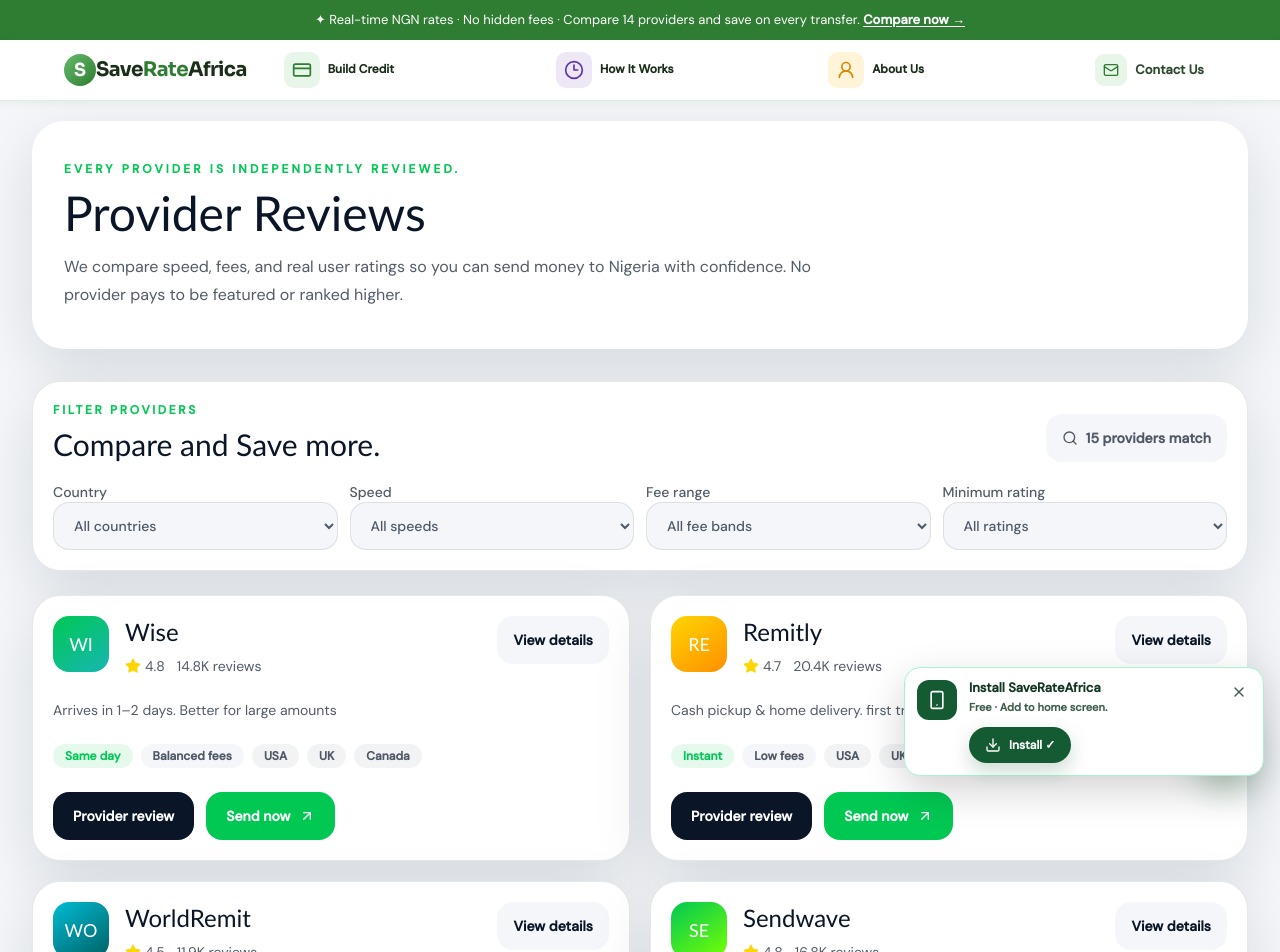
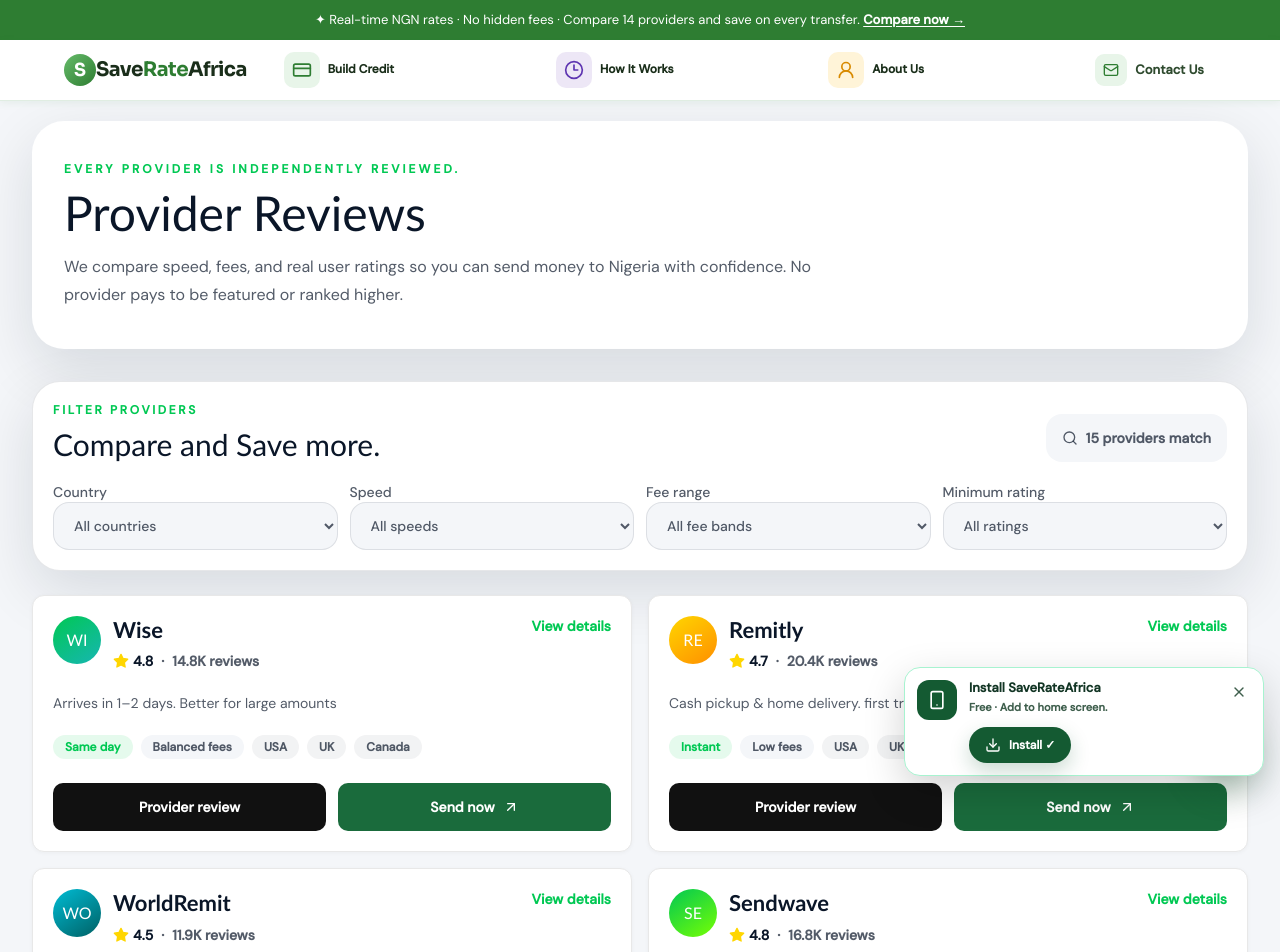
Before and after one commit to Chinenyeonukogu/SaveRateAfrica, a Next.js app: page /providers in a window 1280 px wide. Shown: the top 952 px of the page. Built offline with nearby package versions, Linux system fonts and the light colour scheme.

Commit message:
Refine compare modal and provider cards (#13)
* Show comparison results in modal overlay

* Refine compare modal and provider cards

```diff
--- a/components/HomePageShell.tsx
+++ b/components/HomePageShell.tsx
@@ -332,7 +332,7 @@ export function HomePageShell({ initialComparison }: HomePageShellProps) {
             animate={{ opacity: 1 }}
             aria-labelledby="comparison-modal-title"
             aria-modal="true"
-            className="fixed inset-0 z-[10000] flex items-center justify-center px-4 py-6 min-[600px]:px-6"
+            className="fixed inset-0 z-[10000] flex items-end justify-center px-0 py-0 min-[600px]:px-6 min-[600px]:py-6 min-[900px]:items-center"
             initial={{ opacity: 0 }}
             role="dialog"
             style={{ backgroundColor: "rgba(0,0,0,0.6)" }}
@@ -346,11 +346,11 @@ export function HomePageShell({ initialComparison }: HomePageShellProps) {
             <motion.div
               id="compare-rates"
               ref={modalPanelRef}
-              animate={{ opacity: 1, y: 0, scale: 1 }}
-              className="relative flex max-h-[calc(100vh-48px)] w-full max-w-[1180px] flex-col overflow-hidden rounded-[18px] bg-white shadow-[0_28px_90px_rgba(0,0,0,0.35)] outline-none"
-              initial={{ opacity: 0, y: 22, scale: 0.98 }}
+              animate={{ y: 0 }}
+              className="relative flex h-[95vh] max-h-[95vh] w-full max-w-[760px] flex-col overflow-hidden rounded-t-[18px] bg-white shadow-[0_28px_90px_rgba(0,0,0,0.35)] outline-none min-[600px]:h-auto min-[600px]:rounded-[18px]"
+              initial={{ y: "100%" }}
               tabIndex={-1}
-              transition={{ duration: 0.28, ease: "easeOut" }}
+              transition={{ duration: 0.35, ease: [0.25, 0.1, 0.25, 1] }}
               onMouseDown={(event) => event.stopPropagation()}
             >
               <div className="flex shrink-0 items-start justify-between gap-4 border-b border-[#e0ede2] px-4 py-4 min-[600px]:px-6 min-[600px]:py-5">
--- a/components/ProvidersDirectoryClient.tsx
+++ b/components/ProvidersDirectoryClient.tsx
@@ -115,7 +115,7 @@ export function ProvidersDirectoryClient({
         </div>
       </div>
 
-      <div className="grid gap-5 lg:grid-cols-2">
+      <div className="grid gap-4 lg:grid-cols-2">
         {filteredProviders.map((provider) => (
           <ProviderDirectoryCard
             key={provider.slug}
@@ -143,40 +143,44 @@ function ProviderDirectoryCard({
   const corridor = buildNigeriaCorridor(origin ?? "All");
 
   return (
-    <article className="rounded-[28px] border border-brand-navy/10 bg-white p-5 shadow-float">
+    <article className="flex h-full flex-col rounded-[12px] border border-[#e8e8e8] bg-white p-5 shadow-[0_1px_4px_rgba(0,0,0,0.04)]">
       <div className="flex items-start justify-between gap-4">
-              <div className="flex items-start gap-4">
+        <div className="flex min-w-0 items-start gap-3">
           <div
-                  className="flex h-14 w-14 items-center justify-center rounded-2xl font-heading text-lg text-white"
+            className="flex h-12 w-12 shrink-0 items-center justify-center rounded-full font-heading text-base text-white"
             style={{
               background: `linear-gradient(145deg, ${provider.logoFrom}, ${provider.logoTo})`
             }}
           >
             {provider.name.slice(0, 2).toUpperCase()}
           </div>
-                <div>
-                  <h3 className="font-heading text-2xl text-brand-navy">
+          <div className="min-w-0">
+            <h3 className="text-[22px] font-bold leading-tight text-brand-navy">
               {provider.name}
             </h3>
-                  <div className="mt-2 flex items-center gap-3 text-sm text-brand-navy/70">
-                    <div className="inline-flex items-center gap-1">
+            <div className="mt-2 flex flex-wrap items-center gap-2 text-sm font-semibold text-brand-navy/70">
+              <span className="inline-flex items-center gap-1 text-brand-navy">
                 <Star className="h-4 w-4 fill-brand-yellow text-brand-yellow" />
                 {provider.rating.toFixed(1)}
-                    </div>
+              </span>
+              <span>·</span>
               <span>{formatCompact(provider.reviewCount)} reviews</span>
             </div>
           </div>
         </div>
 
         <Link
-                className="hidden min-h-12 items-center rounded-2xl bg-brand-light px-4 text-sm font-semibold text-brand-navy hover:bg-brand-navy hover:text-white md:inline-flex"
+          className="shrink-0 text-sm font-bold text-brand-green hover:text-[#1a6b3c]"
           href={`/providers/${provider.slug}`}
         >
           View details
         </Link>
       </div>
 
-            <p className="mt-5 text-sm leading-7 text-brand-navy/70">
+      <p
+        className="mt-5 overflow-hidden text-ellipsis whitespace-nowrap text-sm leading-6 text-brand-navy/70"
+        title={provider.summary}
+      >
         {provider.summary}
       </p>
 
@@ -197,16 +201,16 @@ function ProviderDirectoryCard({
         ))}
       </div>
 
-            <div className="mt-6 flex flex-wrap gap-3">
+      <div className="mt-auto grid grid-cols-2 gap-3 pt-6">
         <Link
-                className="inline-flex min-h-12 items-center gap-2 rounded-2xl bg-brand-navy px-5 text-sm font-semibold text-white hover:shadow-float"
+          className="inline-flex min-h-12 items-center justify-center rounded-[10px] bg-[#111111] px-4 text-sm font-bold text-white transition hover:bg-brand-navy"
           href={`/providers/${provider.slug}`}
         >
           Provider review
         </Link>
         <TrackedProviderLink
           affiliateLink={affiliateLink}
-                className="inline-flex min-h-12 items-center gap-2 rounded-2xl bg-brand-green px-5 text-sm font-semibold text-white hover:shadow-glow"
+          className="inline-flex min-h-12 items-center justify-center gap-2 rounded-[10px] bg-[#1a6b3c] px-4 text-sm font-bold text-white transition hover:bg-[#14542f]"
           corridor={corridor}
           providerName={provider.name}
           rel="noopener noreferrer"
```
Lines whose indentation alone changed are shown as unchanged.
